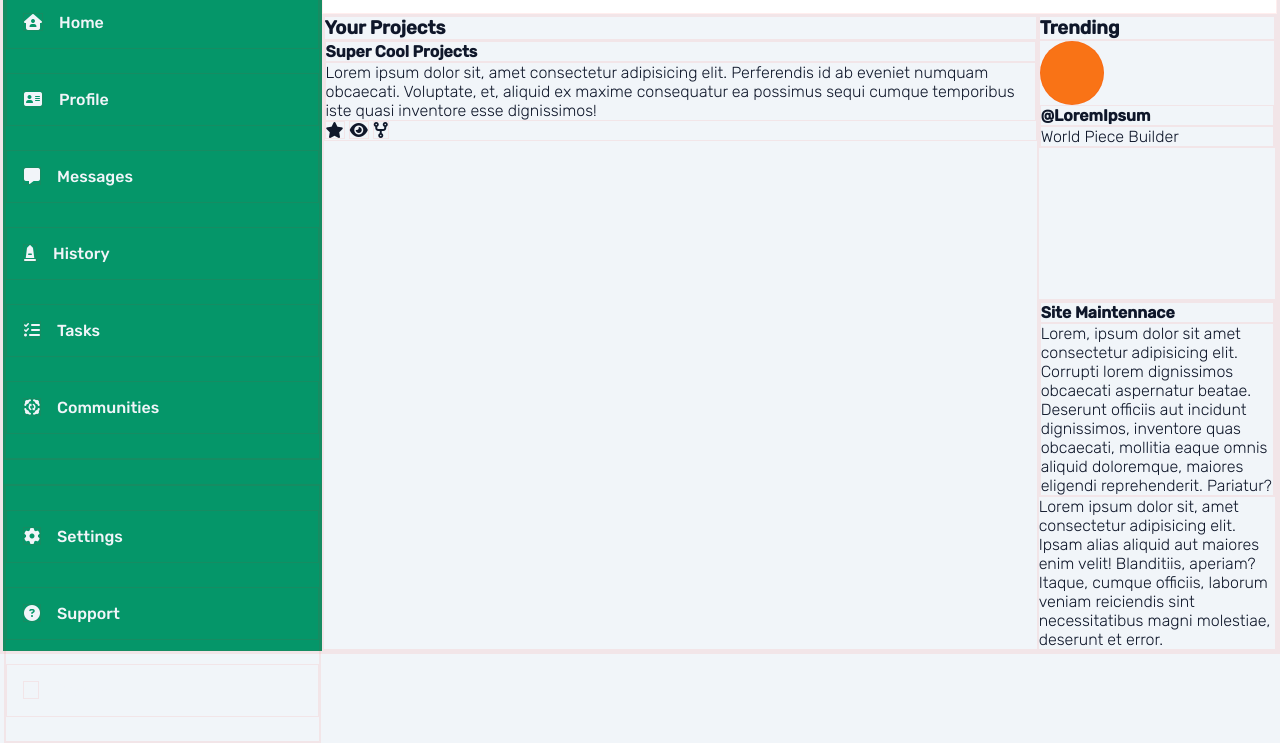
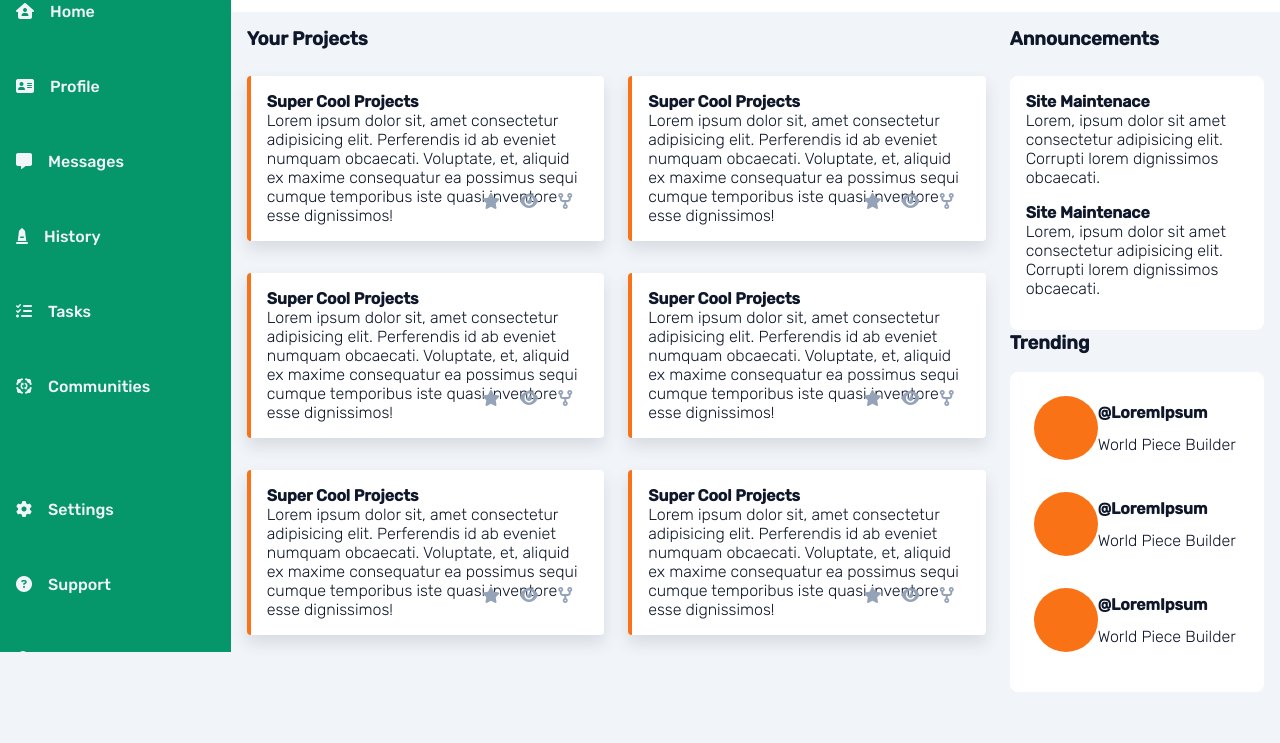
Before and after one commit to indigoscipio/admin-dashboard-v1, a plain HTML site: page index.html in a window 1280 px wide. Shown: the part 148-891 px from the top of the page. After the commit the page ends 857 px from the top, so only its background shows below. Drawn offline with Linux system fonts and the light colour scheme.

Commit message:
completed

```diff
--- a/index.html
+++ b/index.html
@@ -67,35 +67,122 @@
               aliquid ex maxime consequatur ea possimus sequi cumque temporibus
               iste quasi inventore esse dignissimos!
             </p>
+            <div class="project-item-icon-group">
               <i class="fa-solid fa-star"></i>
               <i class="fa-solid fa-eye"></i>
               <i class="fa-solid fa-code-fork"></i>
             </div>
           </div>
+          <div class="project-item">
+            <h4>Super Cool Projects</h4>
+            <p>
+              Lorem ipsum dolor sit, amet consectetur adipisicing elit.
+              Perferendis id ab eveniet numquam obcaecati. Voluptate, et,
+              aliquid ex maxime consequatur ea possimus sequi cumque temporibus
+              iste quasi inventore esse dignissimos!
+            </p>
+            <div class="project-item-icon-group">
+              <i class="fa-solid fa-star"></i>
+              <i class="fa-solid fa-eye"></i>
+              <i class="fa-solid fa-code-fork"></i>
+            </div>
+          </div>
+          <div class="project-item">
+            <h4>Super Cool Projects</h4>
+            <p>
+              Lorem ipsum dolor sit, amet consectetur adipisicing elit.
+              Perferendis id ab eveniet numquam obcaecati. Voluptate, et,
+              aliquid ex maxime consequatur ea possimus sequi cumque temporibus
+              iste quasi inventore esse dignissimos!
+            </p>
+            <div class="project-item-icon-group">
+              <i class="fa-solid fa-star"></i>
+              <i class="fa-solid fa-eye"></i>
+              <i class="fa-solid fa-code-fork"></i>
+            </div>
+          </div>
+          <div class="project-item">
+            <h4>Super Cool Projects</h4>
+            <p>
+              Lorem ipsum dolor sit, amet consectetur adipisicing elit.
+              Perferendis id ab eveniet numquam obcaecati. Voluptate, et,
+              aliquid ex maxime consequatur ea possimus sequi cumque temporibus
+              iste quasi inventore esse dignissimos!
+            </p>
+            <div class="project-item-icon-group">
+              <i class="fa-solid fa-star"></i>
+              <i class="fa-solid fa-eye"></i>
+              <i class="fa-solid fa-code-fork"></i>
+            </div>
+          </div>
+          <div class="project-item">
+            <h4>Super Cool Projects</h4>
+            <p>
+              Lorem ipsum dolor sit, amet consectetur adipisicing elit.
+              Perferendis id ab eveniet numquam obcaecati. Voluptate, et,
+              aliquid ex maxime consequatur ea possimus sequi cumque temporibus
+              iste quasi inventore esse dignissimos!
+            </p>
+            <div class="project-item-icon-group">
+              <i class="fa-solid fa-star"></i>
+              <i class="fa-solid fa-eye"></i>
+              <i class="fa-solid fa-code-fork"></i>
+            </div>
+          </div>
+          <div class="project-item">
+            <h4>Super Cool Projects</h4>
+            <p>
+              Lorem ipsum dolor sit, amet consectetur adipisicing elit.
+              Perferendis id ab eveniet numquam obcaecati. Voluptate, et,
+              aliquid ex maxime consequatur ea possimus sequi cumque temporibus
+              iste quasi inventore esse dignissimos!
+            </p>
+            <div class="project-item-icon-group">
+              <i class="fa-solid fa-star"></i>
+              <i class="fa-solid fa-eye"></i>
+              <i class="fa-solid fa-code-fork"></i>
+            </div>
+          </div>
+        </div>
 
         <div class="announcements-container">
+          <h3>Announcements</h3>
+          <div class="announcements-card">
             <div class="announcement-item">
-            <h4>Site Maintennace</h4>
+              <h4>Site Maintenace</h4>
               <p>
-              Lorem, ipsum dolor sit amet consectetur adipisicing elit. Corrupti
-              lorem dignissimos obcaecati aspernatur beatae. Deserunt officiis
-              aut incidunt dignissimos, inventore quas obcaecati, mollitia eaque
-              omnis aliquid doloremque, maiores eligendi reprehenderit.
-              Pariatur?
+                Lorem, ipsum dolor sit amet consectetur adipisicing elit.
+                Corrupti lorem dignissimos obcaecati.
               </p>
             </div>
-          Lorem ipsum dolor sit, amet consectetur adipisicing elit. Ipsam alias
-          aliquid aut maiores enim velit! Blanditiis, aperiam? Itaque, cumque
-          officiis, laborum veniam reiciendis sint necessitatibus magni
-          molestiae, deserunt et error.
+            <div class="announcement-item">
+              <h4>Site Maintenace</h4>
+              <p>
+                Lorem, ipsum dolor sit amet consectetur adipisicing elit.
+                Corrupti lorem dignissimos obcaecati.
+              </p>
+            </div>
+          </div>
         </div>
 
         <div class="trending-container">
           <h3>Trending</h3>
+          <div class="trending-card">
             <div class="trending-item">
               <div class="avatar small"></div>
               <h4>@LoremIpsum</h4>
               <p>World Piece Builder</p>
+            </div>
+            <div class="trending-item">
+              <div class="avatar small"></div>
+              <h4>@LoremIpsum</h4>
+              <p>World Piece Builder</p>
+            </div>
+            <div class="trending-item">
+              <div class="avatar small"></div>
+              <h4>@LoremIpsum</h4>
+              <p>World Piece Builder</p>
+            </div>
           </div>
         </div>
       </div>
--- a/style.css
+++ b/style.css
@@ -3,7 +3,6 @@
   margin: 0;
   padding: 0;
   box-sizing: border-box;
-  border: 1px solid rgba(255, 0, 0, 0.068);
 }
 
 :root {
@@ -27,7 +26,7 @@ body {
 .container {
   display: grid;
   height: 100%;
-  grid-template-columns: 1fr 3fr;
+  grid-template-columns: 1fr 5fr;
   grid-template-rows: 20% 80%;
 }
 
@@ -80,13 +79,17 @@ body {
 .search-bar {
   align-items: center;
   display: flex;
+  gap: 16px;
 }
 
 .search-bar input {
+  border: 0;
   background-color: var(--gray-100);
   height: 32px;
   width: 100%;
   border-radius: 32px;
+  font: inherit;
+  padding-left: 16px;
 }
 
 .user-info-secondary {
@@ -132,13 +135,16 @@ button {
   background-color: var(--emerald-600);
   color: var(--gray-100);
   border-radius: 16px;
+  border: none;
+  cursor: pointer;
 }
 
 .main-content {
   height: auto;
+  padding: 16px;
   display: grid;
-  grid-template-columns: 3fr 1fr;
-  grid-template-rows: repeat(2, 1fr);
+  grid-template-columns: 75% 25%;
+  grid-template-rows: 50% 50%;
   color: var(--gray-900);
 }
 
@@ -149,8 +155,81 @@ button {
 
 .announcements-container {
   grid-column: 2/3;
+  grid-row: 1/2;
+  grid-template-rows: 32px 1fr;
+  display: grid;
+}
+
+.announcements-card {
+  background-color: white;
+  border-radius: 8px;
+  padding: 16px;
+  margin: 16px 0px;
+}
+
+.announcement-item {
+  margin-bottom: 16px;
 }
 
 .trending-container {
-  grid-row: 1/2;
+  grid-row: 2/3;
+  display: grid;
+  grid-template-rows: 32px 1fr;
 }
+
+.trending-card {
+  padding: 16px;
+  margin: 8px 0;
+  background-color: white;
+  border-radius: 8px;
+}
+
+.trending-item {
+  padding: 8px;
+  display: grid;
+  grid-template-columns: 64px 1fr;
+  grid-template-rows: repeat(2, 1fr);
+  justify-content: center;
+  align-items: center;
+  margin-bottom: 16px;
+}
+
+.trending-item .avatar {
+  grid-row: 1/3;
+}
+
+.trending-item p {
+  grid-column: 2/4;
+}
+
+.projects-container {
+  display: grid;
+  grid-template-columns: repeat(2, 1fr);
+  grid-template-rows: 32px repeat(3, 1fr);
+}
+
+.projects-container h3 {
+  grid-column: 1/3;
+}
+
+.project-item {
+  position: relative;
+  border-radius: 4px;
+  padding: 16px;
+  margin: 16px 0;
+  background-color: white;
+  width: calc(100% - 24px);
+  border-left: 4px solid var(--orange-500);
+  box-shadow: 0 8px 16px rgba(54, 59, 82, 0.137);
+}
+
+.project-item-icon-group {
+  position: absolute;
+  bottom: 24px;
+  right: 24px;
+}
+
+.project-item-icon-group .fa-solid {
+  padding: 8px;
+  color: var(--gray-400);
+}
```
Lines whose indentation alone changed are shown as unchanged.
